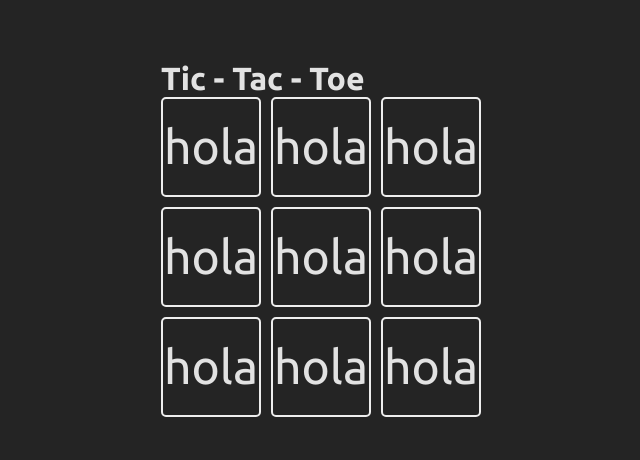
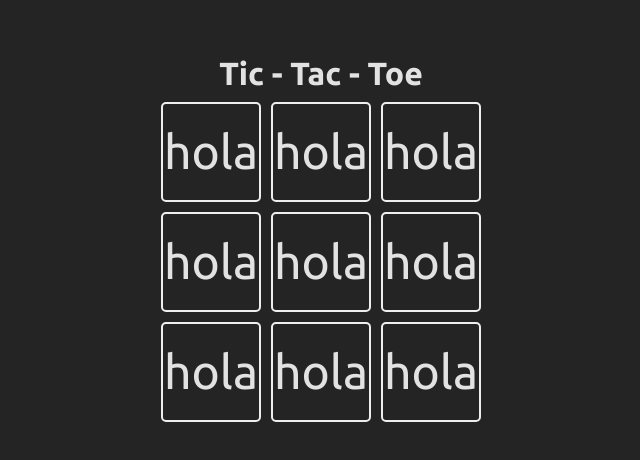
Before and after one commit to Edisonven/tic-tac-toe, a React (Vite) app: page / in a window 1280 px wide. Shown: the part 162-622 px from the top of the page, without its empty margins (319-959 px from the left). Built offline with nearby package versions, Linux system fonts and the light colour scheme.

Commit message:
Creando estado para controlar turnos

```diff
--- a/src/App.css
+++ b/src/App.css
@@ -7,7 +7,10 @@
   width: 100%;
   height: 100vh;
 }
-
+.app__title {
+  text-align: center;
+  margin-bottom: 10px;
+}
 .app__board .app__game {
   display: grid;
   grid-template-columns: repeat(3, 1fr);
--- a/src/App.jsx
+++ b/src/App.jsx
@@ -3,12 +3,13 @@ import "./App.css";
 import Square from "./components/Square";
 
 function App() {
+  const [board, setBoard] = useState(Array(9).fill("hola"));
+  const [turn, setTurn] = useState("");
+
   const turns = {
     X: "x",
     O: "o",
   };
-
-  const [board, setBoard] = useState(Array(9).fill("hola"));
 
   return (
     <div className="app__container">
```
Lines whose indentation alone changed are shown as unchanged.
